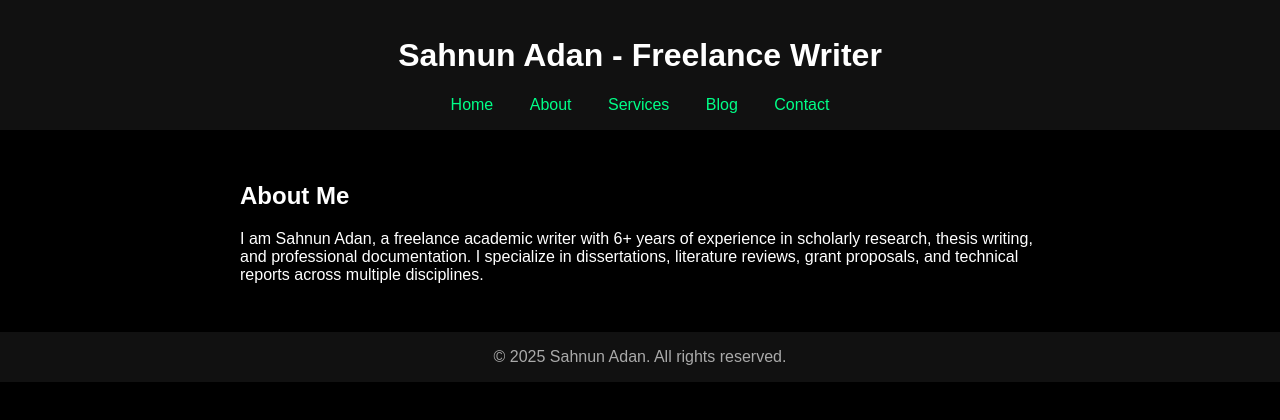
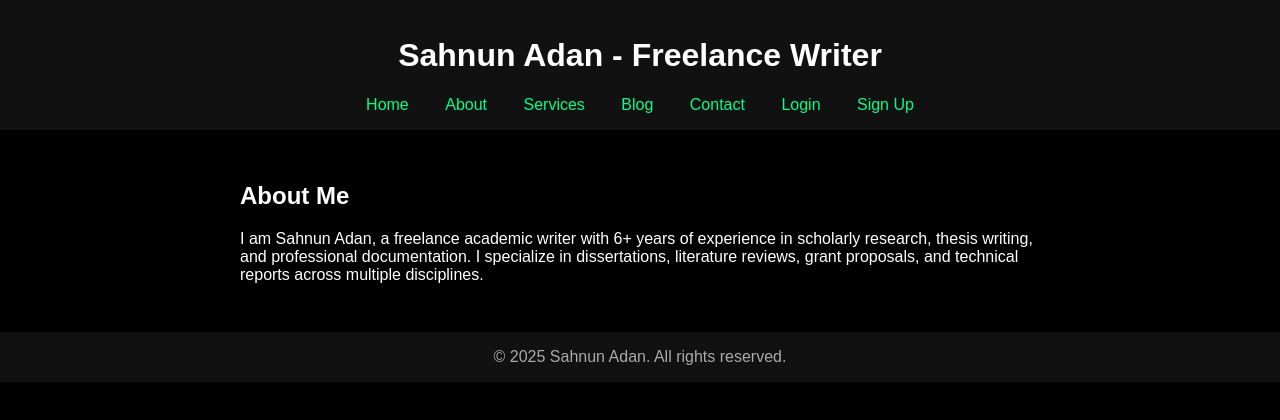
Before and after one commit to sahnun235/sahnun-adan-site, a plain HTML site: page about.html in a window 1280 px wide. Drawn offline with Linux system fonts and the light colour scheme.

Commit message:
Update about.html

```diff
--- a/about.html
+++ b/about.html
@@ -9,11 +9,15 @@
   <header>
     <h1>Sahnun Adan - Freelance Writer</h1>
     <nav>
-      <a href="index.html">Home</a>
-      <a href="about.html">About</a>
-      <a href="services.html">Services</a>
-      <a href="blog.html">Blog</a>
-      <a href="contact.html">Contact</a>
+      <nav>
+    <a href="index.html">Home</a>
+    <a href="about.html">About</a>
+    <a href="services.html">Services</a>
+    <a href="blog.html">Blog</a>
+    <a href="contact.html">Contact</a>
+    <a href="login.html">Login</a>
+    <a href="signup.html">Sign Up</a>
+</nav>
     </nav>
   </header>
   <main>
```
